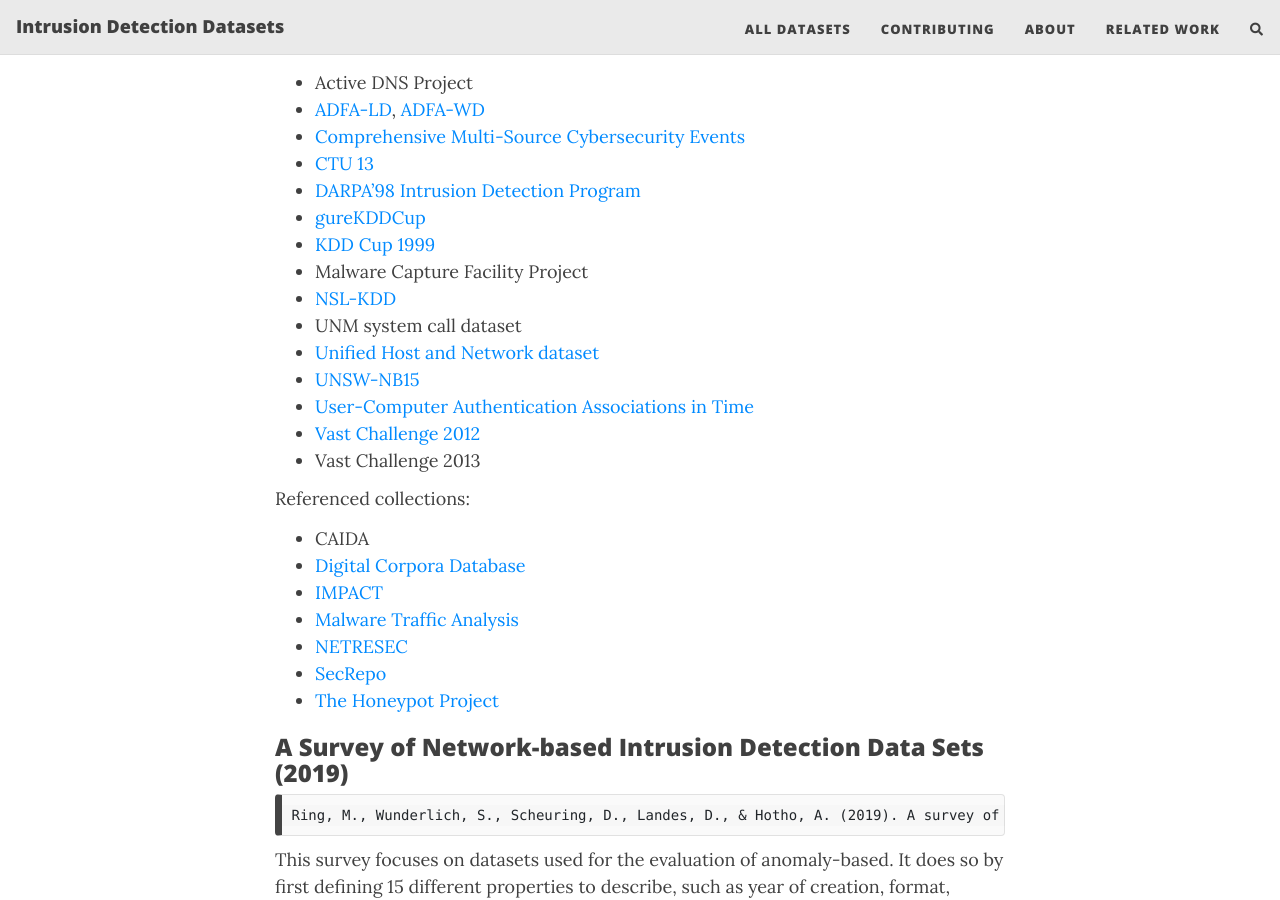
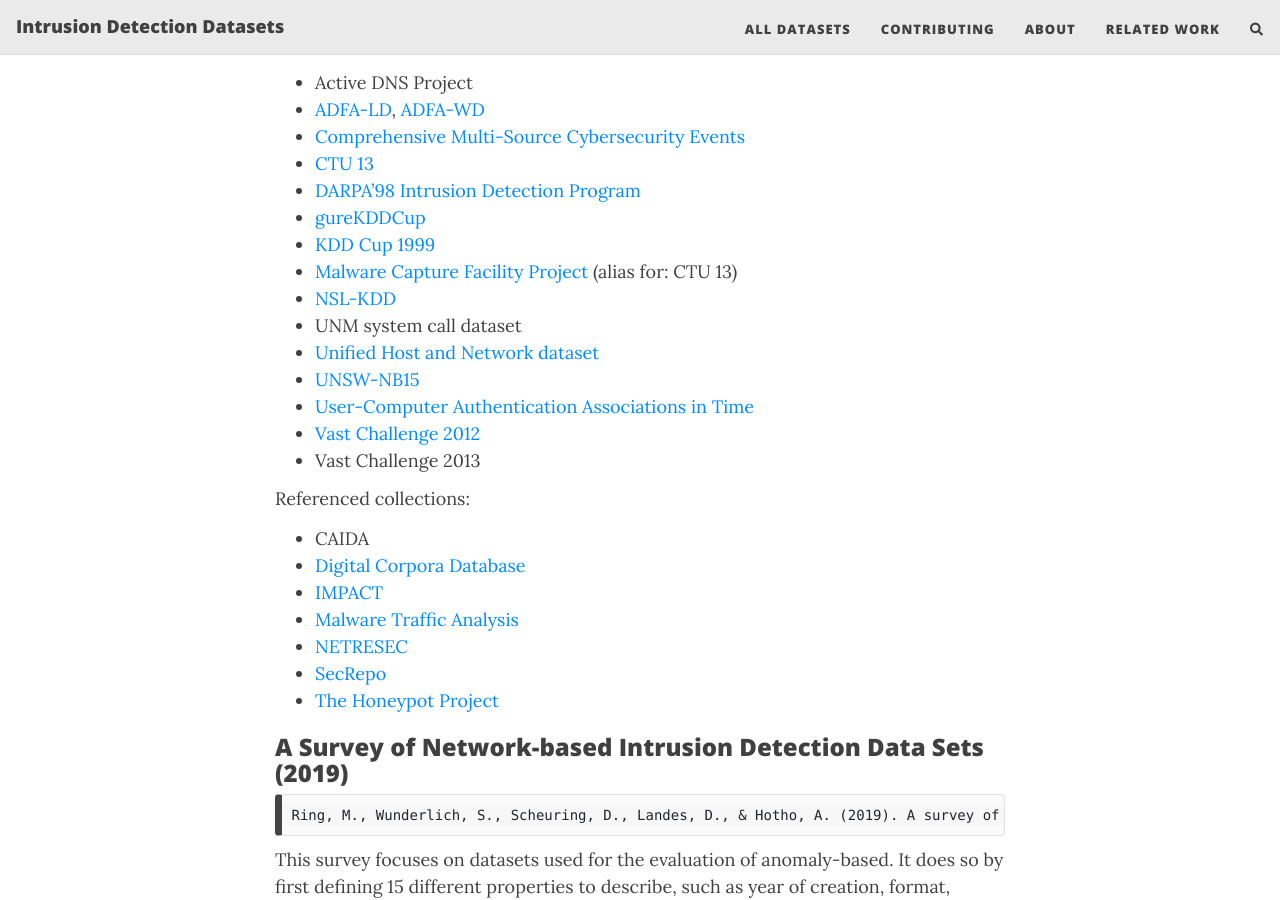
Before and after one commit to fkie-cad/COMIDDS, a Jekyll site: the page built from content/related_work.md, in a window 1280 px wide and 900 px high, scrolled down 3834 px. Built offline with Jekyll 4.4.1, drawn with Linux system fonts in a browser that asks for light colours; nearby versions of some CDN libraries; comment, search, counter and statistics services are not loaded.

Commit message:
Update entries in realated work

```diff
--- a/content/related_work.md
+++ b/content/related_work.md
@@ -132,7 +132,7 @@
 - [DARPA'98 Intrusion Detection Program](/intrusion-detection-datasets/content/datasets/darpa98)
 - [gureKDDCup](/intrusion-detection-datasets/content/datasets/gure_kddcup)
 - [KDD Cup 1999](/intrusion-detection-datasets/content/datasets/kdd_cup_1999)
-- Malware Capture Facility Project
+- [Malware Capture Facility Project](/intrusion-detection-datasets/content/datasets/ctu_13) (alias for: CTU 13)
 - [NSL-KDD](/intrusion-detection-datasets/content/datasets/nsl_kdd_dataset)
 - UNM system call dataset
 - [Unified Host and Network dataset](/intrusion-detection-datasets/content/datasets/unified_host_and_network_dataset)
```
